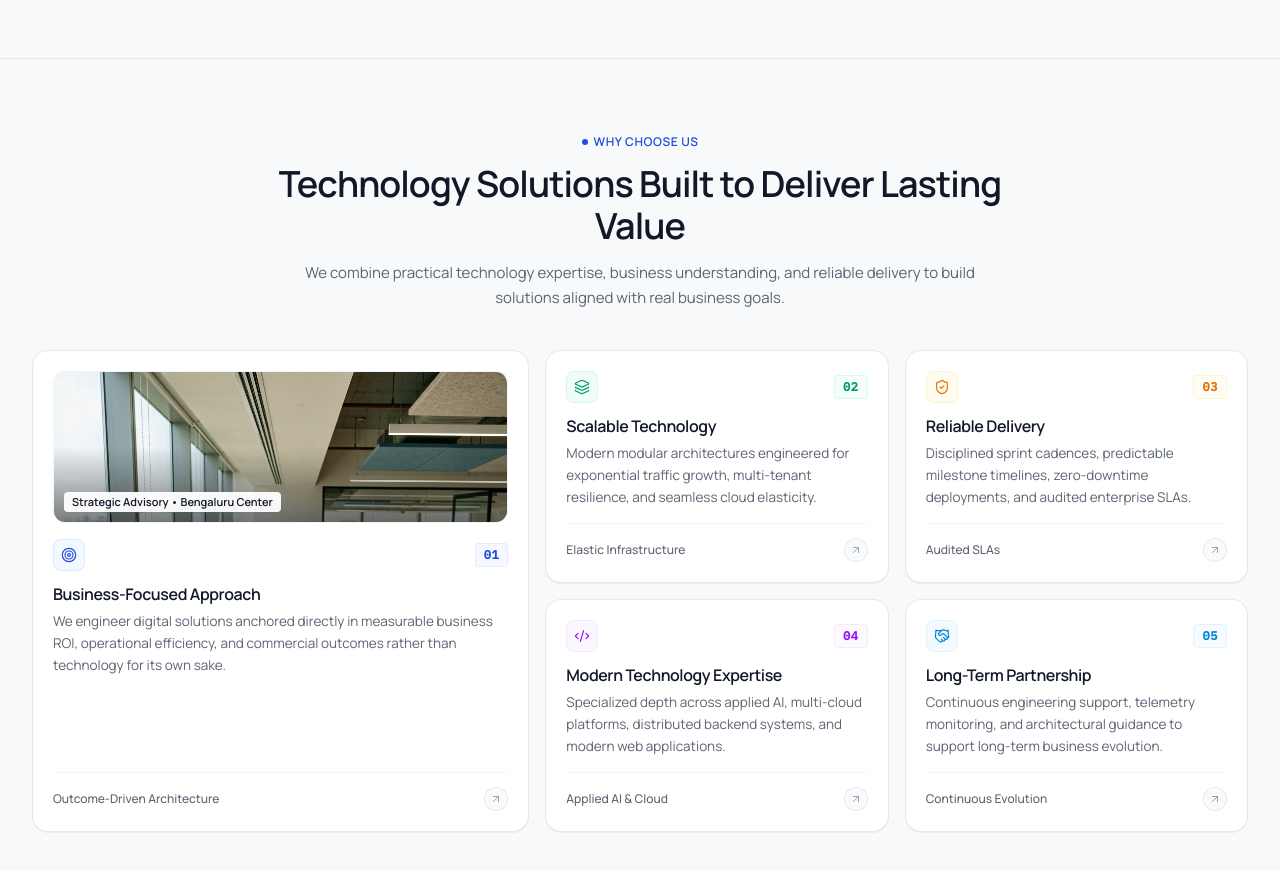
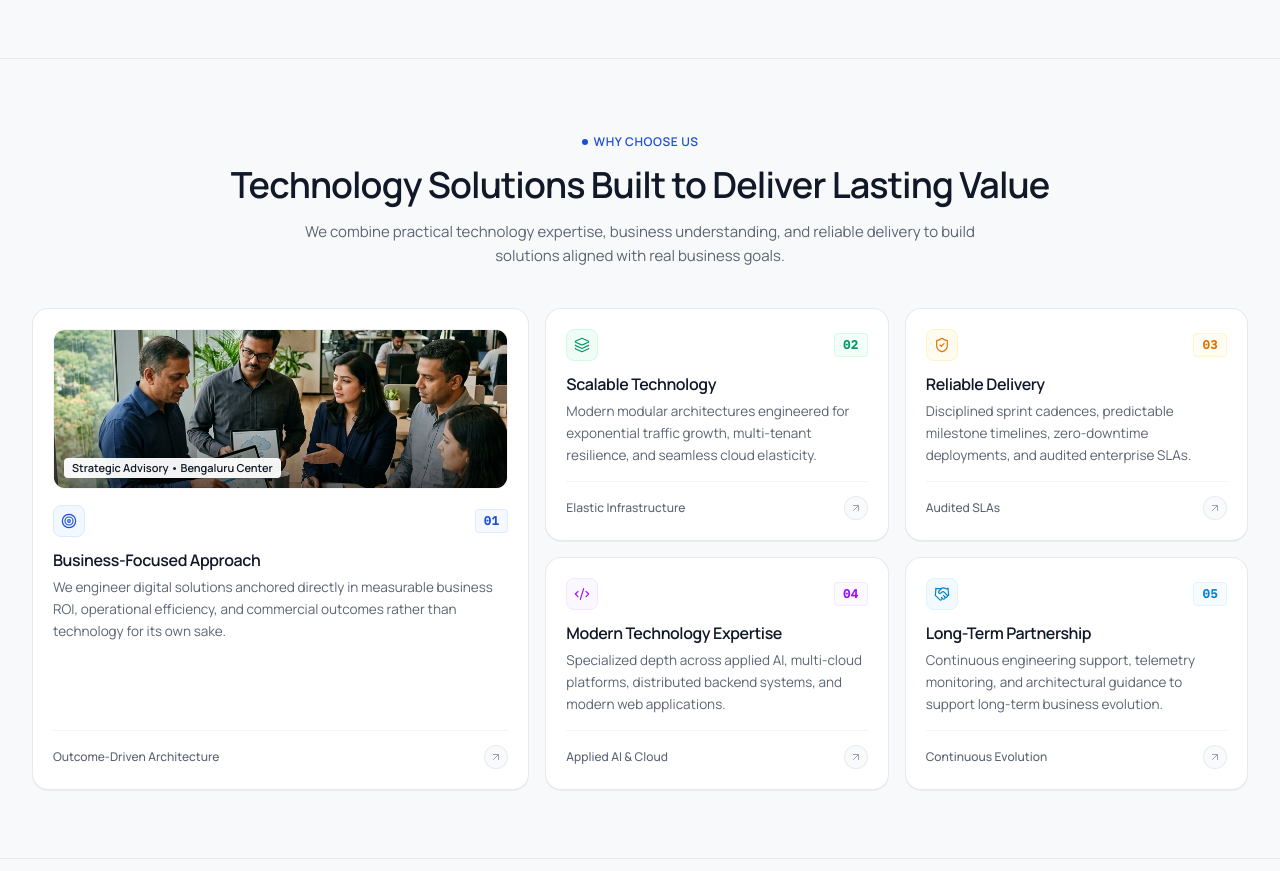
Before and after one commit to jayanthbabu3/AGDS, a React (Vite) app: page / in a window 1280 px wide. Shown: the part 4700-5571 px from the top of the page. Built offline with nearby package versions, Linux system fonts and the light colour scheme.

Commit message:
style(why-choose-us): format heading into single line on desktop and center team photo

```diff
--- a/src/components/WhyChooseUs.jsx
+++ b/src/components/WhyChooseUs.jsx
@@ -15,12 +15,12 @@ export default function WhyChooseUs() {
       <div className="max-w-[1240px] xl:max-w-[1280px] mx-auto px-4 sm:px-6 lg:px-8">
 
         {/* SECTION HEADER */}
-        <div className="max-w-3xl mx-auto text-center mb-8 sm:mb-9 lg:mb-10">
+        <div className="max-w-4xl xl:max-w-5xl mx-auto text-center mb-8 sm:mb-9 lg:mb-10">
           <div className="inline-flex items-center space-x-1.5 text-[11px] sm:text-[12px] font-semibold uppercase tracking-wider text-[#1D4ED8] mb-2.5 sm:mb-3">
             <span className="w-1.5 h-1.5 rounded-full bg-[#1D4ED8]"></span>
             <span>WHY CHOOSE US</span>
           </div>
-          <h2 className="text-[28px] sm:text-[32px] lg:text-[35px] xl:text-[36px] font-semibold text-[#111827] leading-[1.18] tracking-tight">
+          <h2 className="text-[24px] sm:text-[28px] md:text-[31px] lg:text-[34px] xl:text-[36px] font-semibold text-[#111827] leading-[1.2] tracking-tight md:whitespace-nowrap">
             Technology Solutions Built to Deliver Lasting Value
           </h2>
           <p className="mt-3 sm:mt-3.5 text-[14px] sm:text-[14.5px] lg:text-[15px] text-[#5B6472] leading-relaxed max-w-2xl mx-auto">
@@ -35,11 +35,11 @@ export default function WhyChooseUs() {
           <div className="md:col-span-2 lg:col-span-5 bg-white border border-gray-200/90 rounded-2xl p-4 sm:p-5 lg:p-5 shadow-2xs hover:border-blue-300/80 hover:shadow-xs transition-all duration-200 flex flex-col justify-between group">
             <div>
               {/* Proportional Corporate Image inside the feature card */}
-              <div className="relative w-full h-36 sm:h-40 lg:h-38 rounded-xl overflow-hidden mb-3.5 sm:mb-4 border border-gray-100 bg-gray-100">
+              <div className="relative w-full h-36 sm:h-40 lg:h-40 rounded-xl overflow-hidden mb-3.5 sm:mb-4 border border-gray-100 bg-gray-100">
                 <img
                   src={corporatePhotography.whyUs.url}
                   alt="Anthropic Gen Digital Systems engineering leadership team"
-                  className="w-full h-full object-cover object-top transition-transform duration-500 group-hover:scale-[1.02]"
+                  className="w-full h-full object-cover object-center transition-transform duration-500 group-hover:scale-[1.02]"
                   loading="lazy"
                 />
                 <div className="absolute inset-0 bg-gradient-to-t from-black/50 via-transparent to-transparent pointer-events-none" />
```
